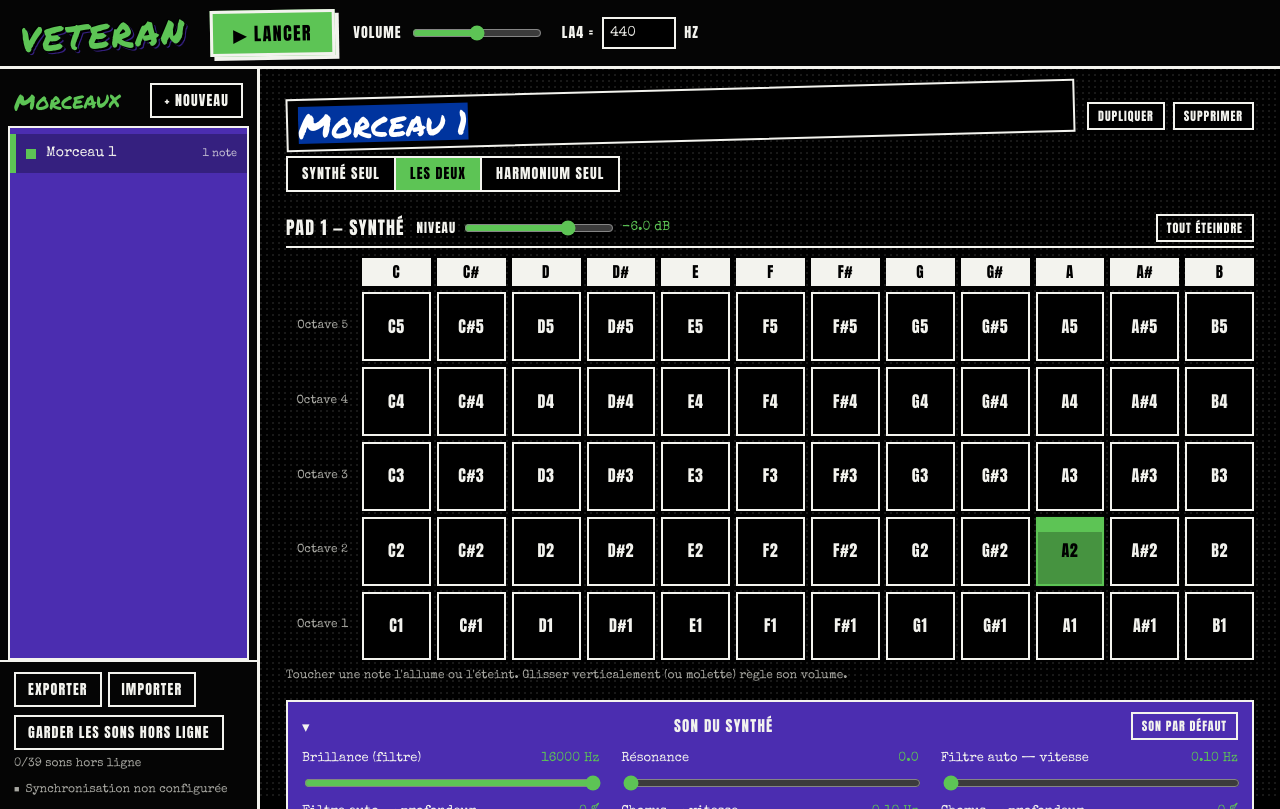
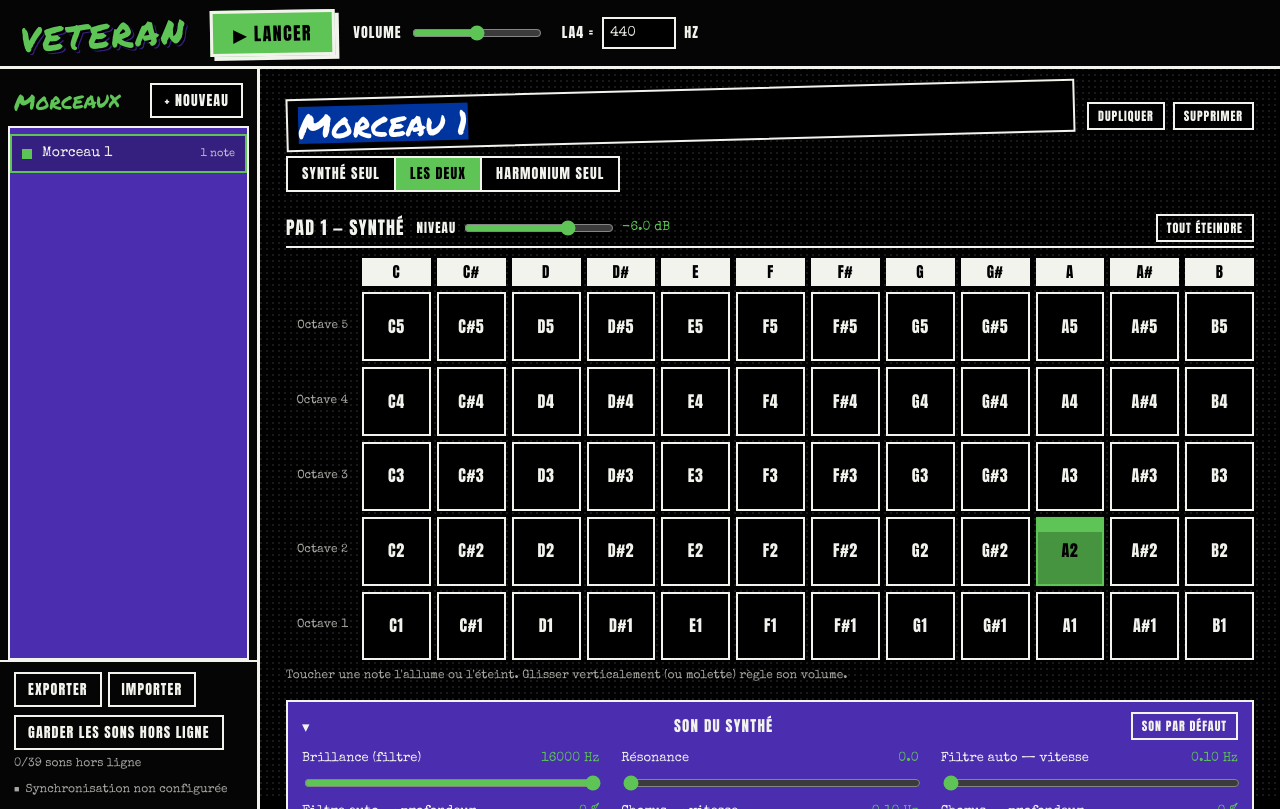
Before and after one commit to sarce666/drone, a plain HTML site: page index.html in a window 1280 px wide. Both pictures are taken after a click on the button "+ NOUVEAU". Drawn offline with Linux system fonts and the light colour scheme.

Commit message:
Morceau courant : contour vert au lieu de la barre latérale

```diff
--- a/style.css
+++ b/style.css
@@ -200,15 +200,14 @@ input[type="range"] { touch-action: pan-y; accent-color: var(--green); }
   display: flex;
   align-items: center;
   gap: 10px;
-  padding: 9px 10px;
-  border-left: 6px solid transparent;
+  padding: 9px 12px;
   cursor: pointer;
   font-family: var(--type);
   color: var(--paper);
 }
 .piece + .piece { border-top: 1px dashed rgba(243, 243, 238, 0.35); }
 .piece:hover { background: var(--purple-deep); }
-.piece.current { border-left-color: var(--green); background: var(--purple-deep); }
+.piece.current { background: var(--purple-deep); outline: 2px solid var(--green); outline-offset: -2px; }
 .piece .swatch {
   width: 10px; height: 10px;
   background: var(--paper);
--- a/sw.js
+++ b/sw.js
@@ -4,7 +4,7 @@
      via le bouton « Garder les sons hors ligne » de l'app.
    Changer VERSION force la mise à jour du shell chez les utilisateurs. */
 
-const VERSION = 'drones-2026-11-04-162242';
+const VERSION = 'drones-2026-11-04-162502';
 const SHELL_CACHE = 'drones-shell-' + VERSION;
 const SAMPLE_CACHE = 'drones-samples-v1';
 
```
